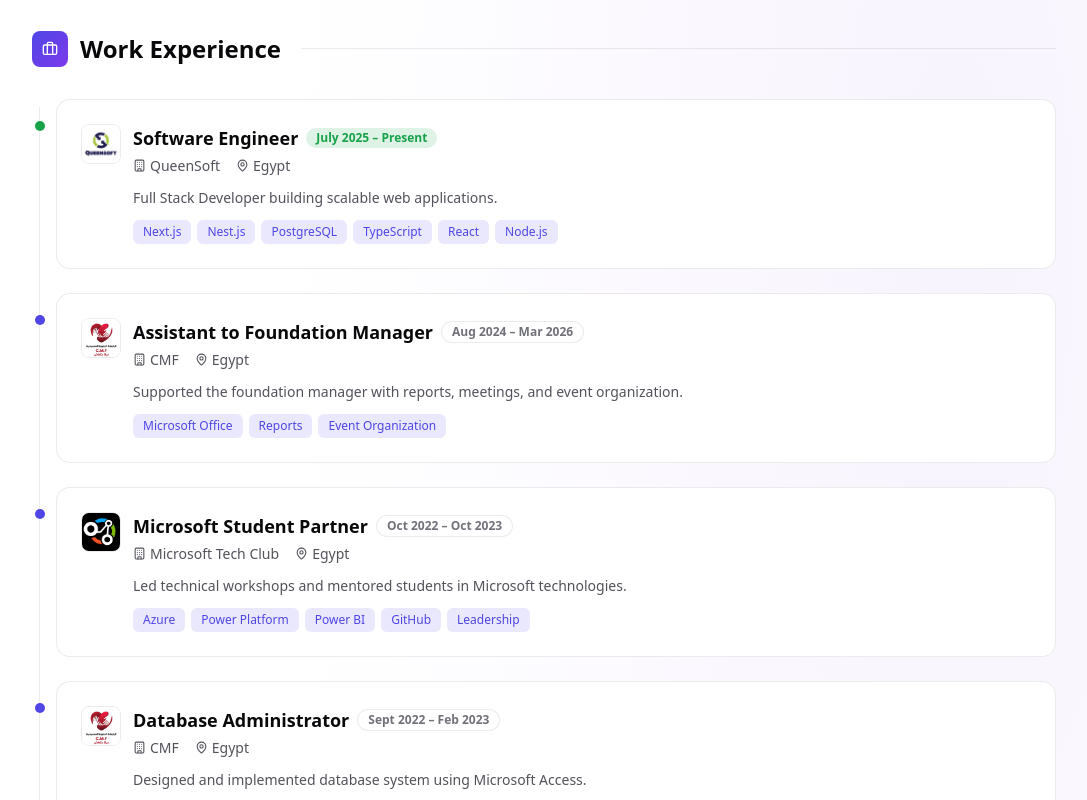
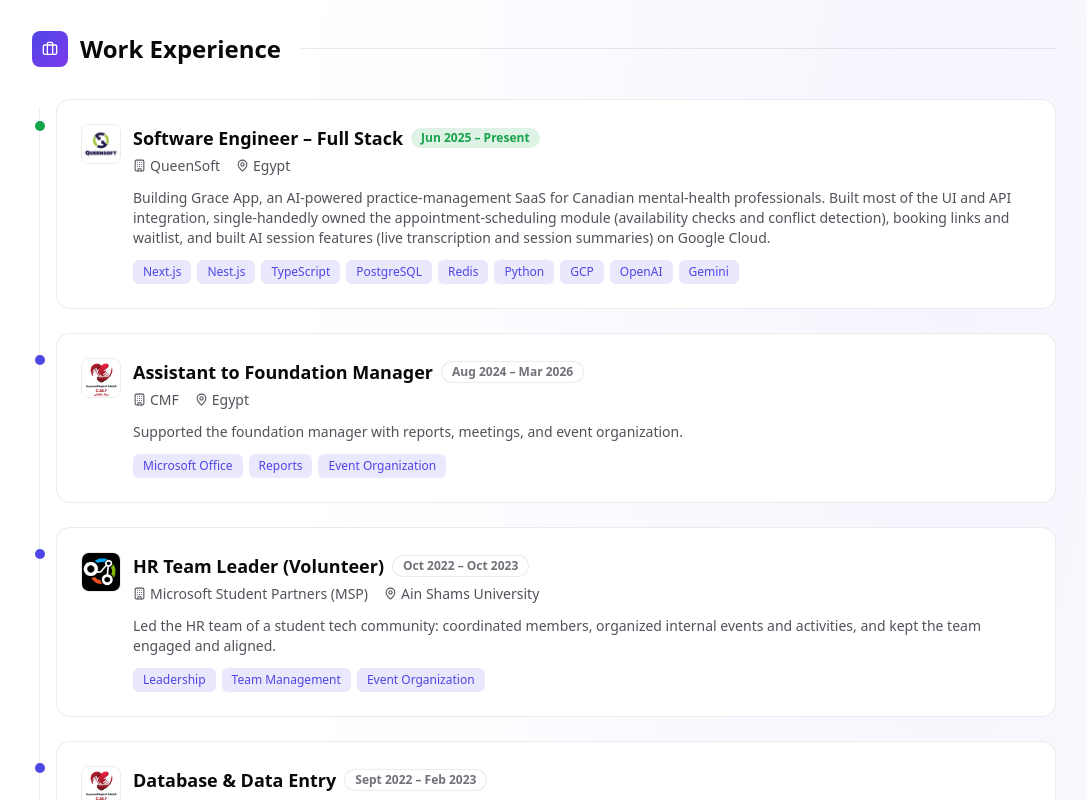
Before and after one commit to MayerS22/my-portfolio, a Next.js app: page / in a window 1280 px wide. Shown: the part 3340-4140 px from the top of the page, without its empty margins (96-1183 px from the left). Built offline with nearby package versions, Linux system fonts and the light colour scheme.

Commit message:
content(experience): update QueenSoft role and details, MSP role and GPA

```diff
--- a/src/components/Experience.tsx
+++ b/src/components/Experience.tsx
@@ -11,13 +11,13 @@
 const ACCENT_CHIP = 'color-mix(in srgb, var(--accent-primary) 12%, transparent)'
 
 const experiences = [
-    { title: 'Software Engineer', company: 'QueenSoft', location: 'Egypt', period: 'July 2025 – Present', year: '2025', description: 'Full Stack Developer building scalable web applications.', technologies: ['Next.js', 'Nest.js', 'PostgreSQL', 'TypeScript', 'React', 'Node.js'], image: '/images/QueenSoft.jpg', isCurrent: true },
+    { title: 'Software Engineer – Full Stack', company: 'QueenSoft', location: 'Egypt', period: 'Jun 2025 – Present', year: '2025', description: 'Building Grace App, an AI-powered practice-management SaaS for Canadian mental-health professionals. Built most of the UI and API integration, single-handedly owned the appointment-scheduling module (availability checks and conflict detection), booking links and waitlist, and built AI session features (live transcription and session summaries) on Google Cloud.', technologies: ['Next.js', 'Nest.js', 'TypeScript', 'PostgreSQL', 'Redis', 'Python', 'GCP', 'OpenAI', 'Gemini'], image: '/images/QueenSoft.jpg', isCurrent: true },
     { title: 'Assistant to Foundation Manager', company: 'CMF', location: 'Egypt', period: 'Aug 2024 – Mar 2026', year: '2024', description: 'Supported the foundation manager with reports, meetings, and event organization.', technologies: ['Microsoft Office', 'Reports', 'Event Organization'], image: '/images/CMF.jpg', isCurrent: false },
-    { title: 'Microsoft Student Partner', company: 'Microsoft Tech Club', location: 'Egypt', period: 'Oct 2022 – Oct 2023', year: '2022', description: 'Led technical workshops and mentored students in Microsoft technologies.', technologies: ['Azure', 'Power Platform', 'Power BI', 'GitHub', 'Leadership'], image: '/images/MSP.jpg', isCurrent: false },
-    { title: 'Database Administrator', company: 'CMF', location: 'Egypt', period: 'Sept 2022 – Feb 2023', year: '2022', description: 'Designed and implemented database system using Microsoft Access.', technologies: ['Access', 'Database Design', 'SQL', 'Data Modeling'], image: '/images/CMF.jpg', isCurrent: false }
+    { title: 'HR Team Leader (Volunteer)', company: 'Microsoft Student Partners (MSP)', location: 'Ain Shams University', period: 'Oct 2022 – Oct 2023', year: '2022', description: 'Led the HR team of a student tech community: coordinated members, organized internal events and activities, and kept the team engaged and aligned.', technologies: ['Leadership', 'Team Management', 'Event Organization'], image: '/images/MSP.jpg', isCurrent: false },
+    { title: 'Database & Data Entry', company: 'CMF', location: 'Egypt', period: 'Sept 2022 – Feb 2023', year: '2022', description: 'Designed and implemented database system using Microsoft Access.', technologies: ['Access', 'Database Design', 'SQL', 'Data Modeling'], image: '/images/CMF.jpg', isCurrent: false }
   ]
 
-  const education = [{ title: 'Bachelor of Computer and Information Science', institution: 'Ain Shams University', location: 'Egypt', period: 'Sept 2021 – July 2025', description: 'GPA: 3.005 | Graduation Project: A+', image: '/images/CS.jpg' }]
+  const education = [{ title: 'Bachelor of Computer and Information Science', institution: 'Ain Shams University', location: 'Egypt', period: 'Sept 2021 – July 2025', description: 'GPA: 3.025 | Graduation Project: A+', image: '/images/CS.jpg' }]
 
   const certifications = [
     { title: 'Android Internship', issuer: 'Banque Misr', date: 'Aug 2024', image: '/images/BM.jpg', certificateImage: '/images/Certifcation/BM.jpg' },
```
